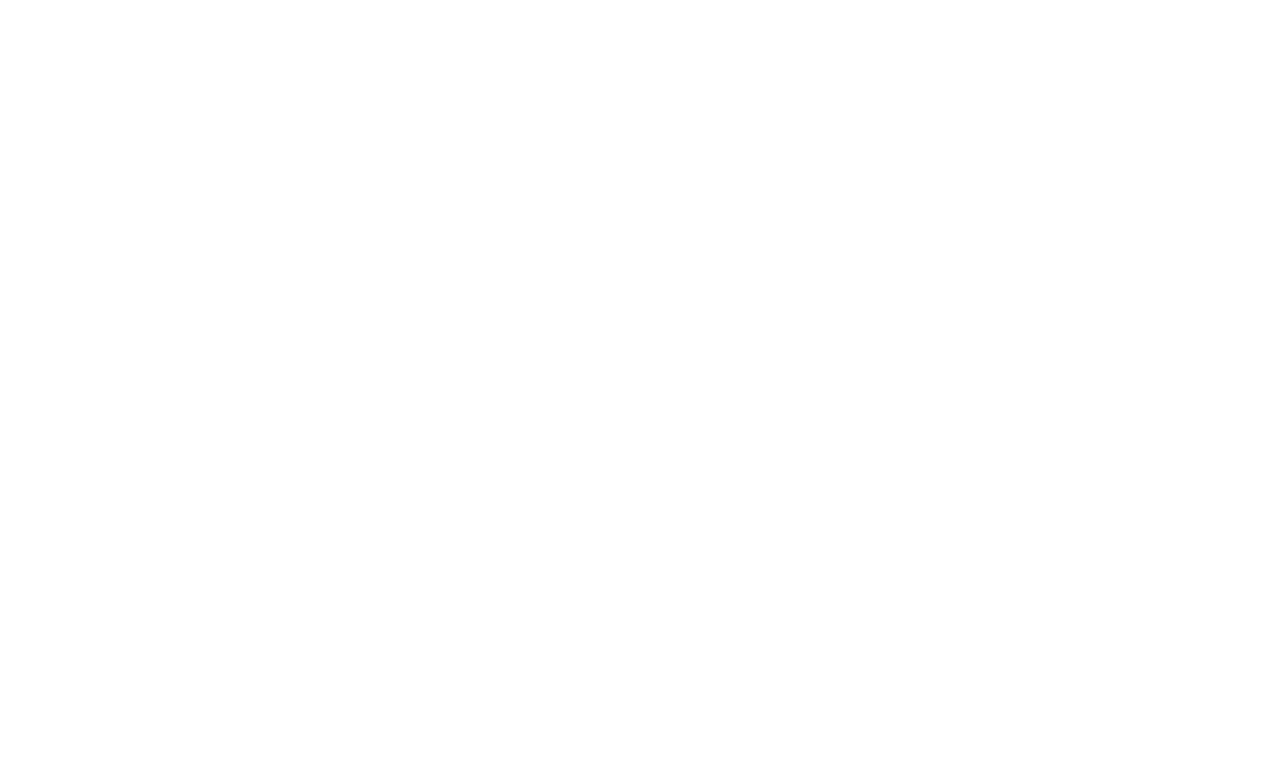
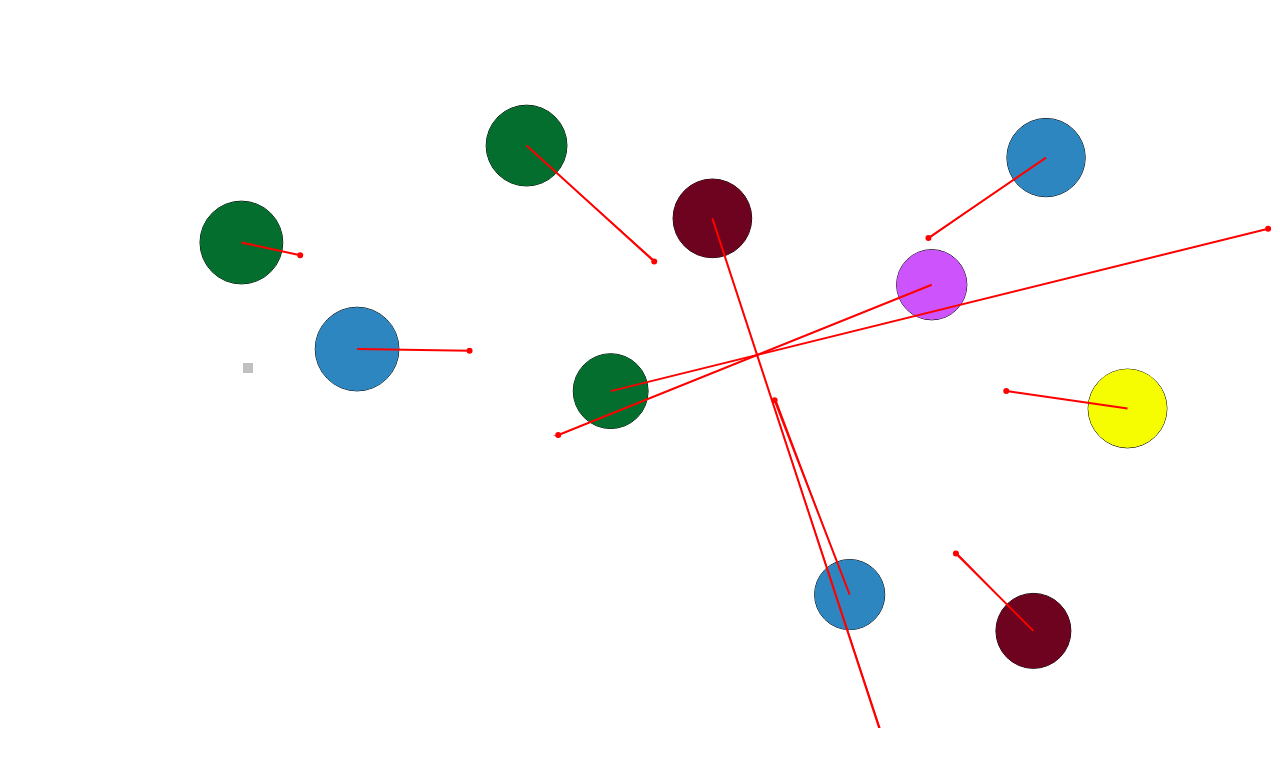
Before and after one commit to Ikerstreamer/SPACE, a plain HTML site: page index.html in a window 1280 px wide. Drawn offline with Linux system fonts and the light colour scheme.

Commit message:
Lots of stuff

```diff
--- a/canvas.js
+++ b/canvas.js
@@ -1,62 +1,69 @@
 class Canvas {
   constructor(id) {
-    this._elem    = document.getElementById(id);
-    this._canvas  = this._elem.getContext('2d');
-    this._height  = this._elem.height;
-    this._width   = this._elem.width;
-    this._planets = [];
+    this._elem = document.getElementById(id);
+    this._canvas = this._elem.getContext('2d');
+    this.height = this._elem.height;
+    this.width = this._elem.width;
   }
 
-  // 1px = 1 Mm
-  initPlanets(amnt) {
-    this._planets = [];
-    for(let i = 0; i < amnt; i++){
-      let gen;
-      // do {
-      gen = new Planet({
-        min: 35,
-        max: 45
-      },{
-        min: this._width * 0.075,
-        max: this._width * 0.925
-      },{
-        min: this._height * 0.075,
-        max: this._height * 0.925
-      }
-    );
-  // } while (this._planets.filter((elem) => {
-  //   return elem.position.x + elem.radius > gen.position.x - gen.radius && elem.position.y + elem.radius > gen.position.y - gen.radius
-  //   ||     elem.position.x + elem.radius > gen.position.x - gen.radius && elem.position.y - elem.radius < gen.position.y + gen.radius
-  //   ||     elem.position.x - elem.radius < gen.position.x + gen.radius && elem.position.y + elem.radius > gen.position.y - gen.radius
-  //   ||     elem.position.x - elem.radius < gen.position.x + gen.radius && elem.position.y - elem.radius < gen.position.y + gen.radius
-  // }).length === 0)
-  let genMinx = gen.position
-
-  this._planets.filter((elem) => {
-
-        let miny = elem.position.y - elem.radius;
-        let maxy = elem.position.y + elem.radius;
-        let minx = elem.position.x - elem.radius;
-        let maxx = elem.position.x + elem.radius;
-        console.log(gen, minx, maxx, miny, maxy);
-        return miny
-      })
-      this._planets.push(gen);
-    }
-    return this._planets;
+  clear() {
+    this._canvas.clearRect(0, 0, this.width, this.height);
   }
 
-  clear(){
-    this._canvas.clearRect(0, 0, this._width, this._height);
+  canvasPos(pos) {
+    return pos.copy.inverseY().add(new Vector(this.width / 2, this.height / 2))
   }
 
-  drawPlanets() {
-    for(let i = 0; i < this._planets.length; i++){
-      let planet = this._planets[i];
+  drawPlanets(planets) {
+    let colors = ["#2E86C1", "#CD53FD", "#F6FD00", "#6E031F", "#036E2D", "#55A28B"]
+    for (let i = 0; i < planets.length; i++) {
+      let planet = planets[i];
       this._canvas.beginPath();
-      this._canvas.arc(planet.position.x, planet.position.y, planet.radius, 0, 2 * Math.PI);
+      this._canvas.strokeStyle = "#000000";
+      this._canvas.lineWidth = 1;
+      this._canvas.arc(this.canvasPos(planet.position).x, this.canvasPos(planet.position).y, planet.radius, 0, 2 * Math.PI);
       this._canvas.stroke();
+      this._canvas.fillStyle = colors[planet.id - 1];
+      this._canvas.fill();
     }
   }
 
+  drawPlayer(player) {
+    this._canvas.lineWidth = 1;
+    this._canvas.fillStyle = "#c0c0c0";
+    this._canvas.fillRect(this.canvasPos(player.position).x - 5, this.canvasPos(player.position).y - 5, 10, 10);
+  }
+  // drawPlanets(planets) {
+  //   for (let i = 0; i < planets.length; i++) {
+  //     let planet = planets[i];
+  //     let elem = document.createElement("img");
+  //     elem.src = "planets/" + planet.id + ".png";
+  //     console.log(elem);
+  //     this._canvas.drawImage(elem, this.canvasPos(planet).x, this.canvasPos(planet).y, planets.radius, planet.radius);
+  //   }
+  // }
+
+  drawAccel(planet) {
+    this._canvas.beginPath();
+    this._canvas.lineWidth = 2;
+    this._canvas.strokeStyle = "#FF0000";
+    let startPos = this.canvasPos(planet.position);
+    let endPos = this.canvasPos(planet.position.copy.add(planet.acceleration.copy.multi(1e6)));
+    this._canvas.moveTo(startPos.x, startPos.y);
+    this._canvas.lineTo(endPos.x, endPos.y);
+    this._canvas.arc(endPos.x, endPos.y, 2, 0, 2 * Math.PI);
+    this._canvas.stroke();
+    this._canvas.fillStyle = "#FF0000";
+    this._canvas.fill();
+  }
+
+  drawCenter(pos) {
+    this._canvas.beginPath();
+    this._canvas.strokeStyle = "#000000";
+    this._canvas.arc(this.canvasPos(pos).x, this.canvasPos(pos).y, 1, 0, 2 * Math.PI);
+    this._canvas.stroke();
+    this._canvas.fillStyle = "#000000";
+    this._canvas.fill();
+  }
+
 }
--- /dev/null
+++ b/event.js
@@ -0,0 +1,39 @@
+class Event {
+  constructor() {
+    this.left = false;
+    this.right = false;
+    this.up = false;
+    this.down = false;
+  }
+
+  keyDown(event) {
+    if (event.keyCode === 37) {
+      this.left = true;
+    }
+    if (event.keyCode === 38) {
+      this.up = true;
+    }
+    if (event.keyCode === 39) {
+      this.right = true;
+    }
+    if (event.keyCode === 40) {
+      this.down = true;
+    }
+  }
+
+  keyUp(event) {
+    if (event.keyCode === 37) {
+      this.left = false;
+    }
+    if (event.keyCode === 38) {
+      this.up = false;
+    }
+    if (event.keyCode === 39) {
+      this.right = false;
+    }
+    if (event.keyCode === 40) {
+      this.down = false;
+    }
+  }
+
+}
--- /dev/null
+++ b/game.js
@@ -0,0 +1,56 @@
+let Game = new class Game {
+  init() {
+    this.speedUp = 1;
+    this.canvas = new Canvas("canvas");
+    this.event = new Event();
+    this.player = new Player();
+    this.initPlanets(10);
+    this.gravity = new Gravity(this.planets, this.player);
+
+    this.lastUpdate = Date.now();
+    this.gameLoop();
+    window.addEventListener("keydown", this.event.keyDown.bind(this.event));
+    window.addEventListener("keyup", this.event.keyUp.bind(this.event));
+  }
+
+  initPlanets(amnt) {
+    this.planets = [];
+    for (let i = 0; i < amnt; i++) {
+      let gen;
+      do {
+        gen = new Planet({
+          min: 35,
+          max: 45
+        }, {
+          min: this.canvas.width * 0.05 + 45 - this.canvas.width / 2,
+          max: this.canvas.width * 0.95 - 45 - this.canvas.width / 2
+        }, {
+          min: this.canvas.height * 0.05 + 45 - this.canvas.height / 2,
+          max: this.canvas.height * 0.95 - 45 - this.canvas.height / 2
+        });
+      } while (this.planets.filter((elem) => {
+          return elem.collide(gen, 65);
+        }).length > 0);
+      this.planets.push(gen);
+    }
+    return this.planets;
+  }
+
+  gameLoop() {
+    let delta = (Date.now() - this.lastUpdate) / 1000 * this.speedUp;
+    this.lastUpdate = Date.now();
+    this.canvas.clear();
+    this.canvas.drawPlanets(this.planets);
+    this.canvas.drawPlayer(this.player);
+    this.canvas.drawCenter(this.gravity.centerOfMass);
+    this.gravity.updateSystem(this.planets, this.player);
+    for (let i = 0; i < this.planets.length; i++) {
+      this.canvas.drawAccel(this.planets[i]);
+      this.planets[i].acceleration = this.gravity.accelerationOf(this.planets[i]);
+      this.planets[i].update(delta);
+    }
+    this.player.gravity = this.gravity.accelerationOf(this.player);
+    this.player.playerMovement(delta, this.event);
+    requestAnimationFrame(this.gameLoop.bind(this));
+  }
+}();
--- /dev/null
+++ b/gravity.js
@@ -0,0 +1,37 @@
+class Gravity {
+  constructor(planets, player) {
+    this.updateSystem(planets, player);
+  }
+
+  updateSystem(planets, player) {
+    this.system = Array.from(planets);
+    this.player = player;
+  }
+
+  get systemMass() {
+    return this.system.reduce((acc, elem) => {
+      return acc + elem.mass;
+    }, this.player.mass);
+  }
+
+  get centerOfMass() {
+    let center = this.player.position.copy.multi(this.player.mass / this.systemMass);
+    for (let i = 0; i < this.system.length; i++) {
+      center.add(this.system[i].position.copy.multi(this.system[i].mass / this.systemMass));
+    }
+    return center;
+  }
+
+  modifyCenterOfMass(planet) {
+    return this.centerOfMass.copy.sub(planet.position.copy.multi(planet.mass / this.systemMass)).divide(1 - planet.mass / this.systemMass);
+  }
+
+  accelerationOf(planet) {
+    let numerator = (this.systemMass - planet.mass) * 6.673e-11;
+    let dist = this.modifyCenterOfMass(planet).sub(planet.position);
+    let oldHyp = dist.magnitude.value;
+    let newHyp = numerator / Math.pow(dist.magnitude.value * 1e6, 2) * 1e6;
+    let accel = new Vector(dist.x * newHyp / oldHyp, dist.y * newHyp / oldHyp);
+    return accel;
+  }
+}
--- a/index.html
+++ b/index.html
@@ -1,14 +1,19 @@
 <!DOCTYPE html>
 <html>
+
 <head>
-<title>S P A C E</title>
+  <title>S P A C E</title>
 </head>
+<script src="event.js"></script>
+<script src="player.js"></script>
 <script src="vector.js"></script>
 <script src="planet.js"></script>
 <script src="canvas.js"></script>
-<script src="generator.js"></script>
-<body>
-<canvas id="canvas" width="1280" height="720" id="game"></canvas>
+<script src="gravity.js"></script>
+<script src="game.js"></script>
+
+<body onload="Game.init()">
+  <canvas id="canvas" width="1280" height="720" id="game"></canvas>
 </body>
 
 </html>
--- a/planet.js
+++ b/planet.js
@@ -1,24 +1,22 @@
 class Planet {
-  constructor(radiusRange, xRange, yRange) {
+  constructor(radiusRange, xRange, yRange, moreMass) {
     this._radius = radiusRange.min + Math.random() * (radiusRange.max - radiusRange.min);
-    this._mass = (Math.random() + 1) * 5e21 / (4 / 3 * Math.PI * Math.pow(this.radius, 3));
-    this._pos = {
-      x: xRange.min + Math.random() * xRange.max - xRange.min,
-      y: yRange.min + Math.random() * yRange.max - yRange.min
-    }
+    this._mass = (Math.random() + 1) * 5e21 / (4 / 3 * Math.PI * Math.pow(this.radius, 3)) * (moreMass === undefined ? 1 : moreMass);
+    this._pos = new Vector(xRange.min + Math.random() * (xRange.max - xRange.min), yRange.min + Math.random() * (yRange.max - yRange.min));
     this._vel = new Vector(0, 0);
     this._accel = new Vector(0, 0);
+    this._id = 1 + Math.floor(Math.random() * 5);
   }
 
   get position() {
     return this._pos;
   }
 
-  get velocity () {
+  get velocity() {
     return this._vel;
   }
 
-  get acceleration(){
+  get acceleration() {
     return this._accel;
   }
 
@@ -31,8 +29,22 @@ class Planet {
   }
 
   get radius() {
-    return  this._radius;
+    return this._radius;
   }
 
+  get id() {
+    return this._id;
+  }
 
+  set acceleration(vector) {
+    this._accel = vector;
+  }
+
+  update(delta) {
+    this.position.add(this.velocity.add(this.acceleration.copy.multi(delta)).copy.multi(delta));
+  }
+
+  collide(other, dist) {
+    return this.position.copy.sub(other.position).magnitude.value < this.radius + other.radius + dist;
+  }
 }
--- /dev/null
+++ b/player.js
@@ -0,0 +1,50 @@
+class Player {
+  constructor() {
+    this._accel = new Vector(0, 0);
+    this._vel = new Vector(0, 0);
+    this._pos = new Vector(-400, 0);
+    this._gravity = new Vector(0, 0);
+  }
+
+  get mass() {
+    return 531000;
+  }
+
+  get position() {
+    return this._pos;
+  }
+
+  get velocity() {
+    return this._vel;
+  }
+
+  get acceleration() {
+    return this._accel;
+  }
+
+  get gravity() {
+    return this._gravity;
+  }
+
+  set gravity(vector) {
+    this._gravity = vector;
+  }
+
+  playerMovement(delta, events) {
+    if (events.left == true) {
+      this.acceleration.add(new Vector(-0.00804672, 0));
+    }
+    if (events.right == true) {
+      this.acceleration.add(new Vector(0.00804672, 0));
+    }
+    if (events.up == true) {
+      this.acceleration.add(new Vector(0, 0.00804672));
+    }
+    if (events.down == true) {
+      this.acceleration.add(new Vector(0, -0.00804672));
+    }
+    this.velocity.add(this.acceleration.copy.multi(delta));
+    this.velocity.add(this.gravity.copy.multi(delta));
+    this.position.add(this.velocity.copy.multi(delta));
+  }
+}
--- a/vector.js
+++ b/vector.js
@@ -1,27 +1,70 @@
 class Vector {
-  constructor(x, y){
-    this.x = x;
-    this.y = y;
+  constructor(x, y) {
+    this.x = x || 0;
+    this.y = y || 0;
   }
-  get magnitude () {
-    let signx = this.x/Math.abs(this.x);
-    let signy = this.y/Math.abs(this.y);
-    let ang = isNaN(Math.atan(this.y / this.x)) ? 0 : Math.atan(this.y / this.x);
+
+  get magnitude() {
+    let ang = 0;
+    if (this.x > 0) {
+      ang = Math.PI * 0.5 - Math.atan(this.y / this.x);
+    } else if (this.x < 0) {
+      ang = Math.PI * 1.5 - Math.atan(this.y / this.x);
+    } else if (this.x === 0) {
+      ang = this.y > 0 ? 0 : Math.PI;
+    }
     // UP = 0 RIGHT = pi/2 DOWN = pi LEFT = 3/2pi
     return {
       theta: ang,
       value: Math.sqrt(Math.pow(this.y, 2) + Math.pow(this.x, 2))
-    }
+    };
   }
 
-  add(other){
+  get copy() {
+    return new Vector(this.x, this.y);
+  }
+
+  set magnitude(newMag) {
+    let hyp = newMag.value;
+    let thetaX = newMag.thetaX;
+    let thetaY = newMag.thetaY;
+    this.x = Math.cos(thetaX) * hyp;
+    this.y = Math.sin(thetaY) * hyp;
+  }
+
+  add(other) {
     this.x += other.x;
     this.y += other.y;
+    return this;
   }
 
-  multi(amnt){
-    let newHyp  = this.magnitude.value * amnt;
-    this.x = Math.cos(this.magnitude.theta) * newHyp;
+  sub(other) {
+    this.x -= other.x;
+    this.y -= other.y;
+    return this;
+  }
+
+  magnify(amnt) {
+    let newHyp = this.magnitude.value * amnt;
+    this.x = Math.sin(this.magnitude.theta) * newHyp;
     this.y = Math.cos(this.magnitude.theta) * newHyp;
+    return this;
+  }
+
+  multi(amnt) {
+    this.x *= amnt;
+    this.y *= amnt;
+    return this;
+  }
+
+  divide(amnt) {
+    this.x /= amnt;
+    this.y /= amnt;
+    return this;
+  }
+
+  inverseY() {
+    this.y = -this.y;
+    return this;
   }
 }
```
Also changed, not shown: generator.js (deleted, +0 -7 lines), planets/2.png (added), planets/3.png (added), planets/4.png (added), planets/5.png (added), 3 other files.
